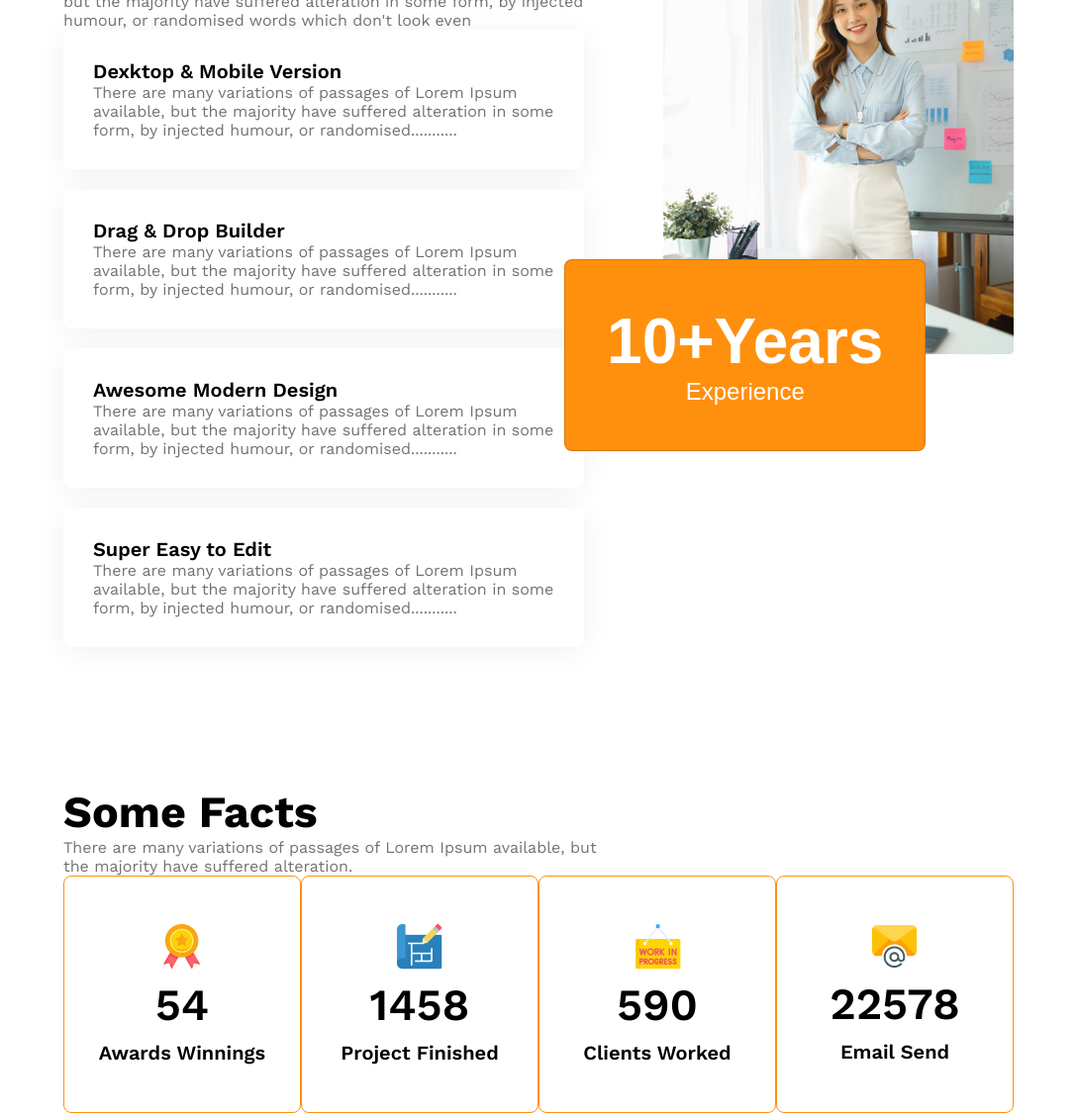
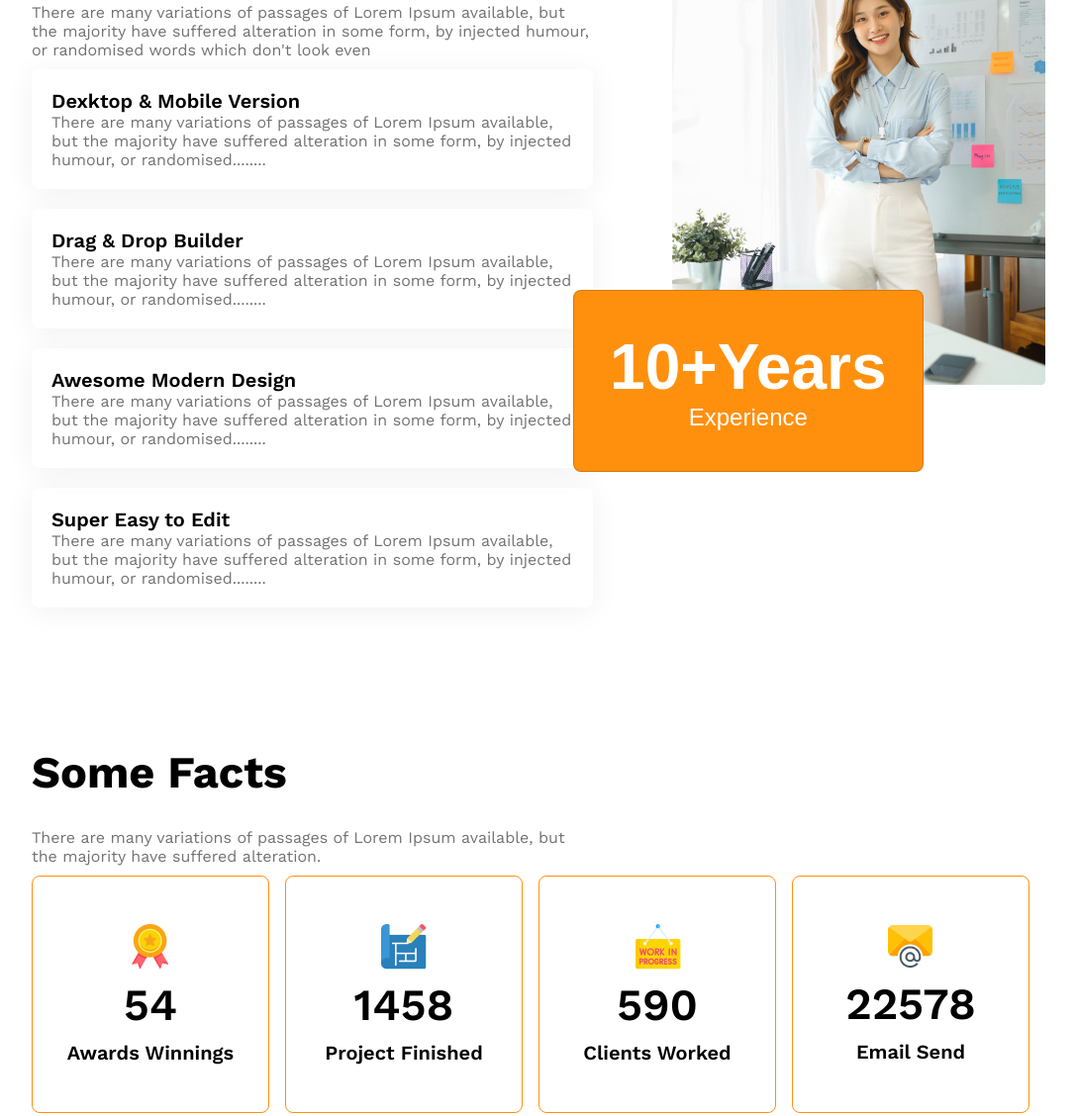
Before and after one commit to diponkorroy064-max/Responsive-Web-Design--G3-Architect-website-, a plain HTML site: page index.html in a window 1280 px wide. Shown: the part 2145-3273 px from the top of the page at 99% size, without its empty margins (96-1183 px from the left). Drawn offline with nearby package versions, Linux system fonts and the light colour scheme.

Commit message:
third commit

```diff
--- a/index.html
+++ b/index.html
@@ -38,7 +38,7 @@
     </header>
 
     <main>
-        <!-- team section start -->
+        <!-- team and our features section start -->
         <section class="teams display-flex">
             <div class="team-img-container">
                 <img src="images/team1.png" alt="team1">
@@ -48,7 +48,7 @@
             </div>
 
             <div class="our-features">
-                <h3 class="section-title"><span class="text-light-grey">Quick list</span> of Our <span
+                <h3 class="section-title"><span id="quick-list" class="text-light-grey">Quick list</span> of Our <span
                         class="text-primary">Features</span></h3>
                 <p class="feature-description text-light-grey">There are many variations of passages of Lorem Ipsum
                     available, but the majority have suffered alteration in some form,
@@ -57,7 +57,7 @@
             </div>
         </section>
 
-        <!-- features section start -->
+        <!--features section start -->
         <section class="features display-flex">
             <div>
                 <h3 id="feature-section-title" class="section-title">Features you will <br>love & enjoy</h3>
@@ -68,26 +68,30 @@
                 <!-- feature card container -->
                 <div class="feature-card">
                     <h4 class="feature-title">Dexktop & Mobile Version</h4>
-                    <p class="text-light-grey">There are many variations of passages of Lorem Ipsum available, but the majority have suffered alteration in some form,
-                    by injected humour, or randomised...........</p>
+                    <p class="text-light-grey">There are many variations of passages of Lorem Ipsum available, but the
+                        majority have suffered alteration in some form,
+                        by injected humour, or randomised........</p>
                 </div>
 
                 <div class="feature-card">
                     <h4 class="feature-title">Drag & Drop Builder</h4>
-                    <p class="text-light-grey">There are many variations of passages of Lorem Ipsum available, but the majority have suffered alteration in some form,
-                    by injected humour, or randomised...........</p>
+                    <p class="text-light-grey">There are many variations of passages of Lorem Ipsum available, but the
+                        majority have suffered alteration in some form,
+                        by injected humour, or randomised........</p>
                 </div>
 
                 <div class="feature-card">
                     <h4 class="feature-title">Awesome Modern Design</h4>
-                    <p class="text-light-grey">There are many variations of passages of Lorem Ipsum available, but the majority have suffered alteration in some form,
-                    by injected humour, or randomised...........</p>
+                    <p class="text-light-grey">There are many variations of passages of Lorem Ipsum available, but the
+                        majority have suffered alteration in some form,
+                        by injected humour, or randomised........</p>
                 </div>
 
                 <div class="feature-card">
                     <h4 class="feature-title">Super Easy to Edit</h4>
-                    <p class="text-light-grey">There are many variations of passages of Lorem Ipsum available, but the majority have suffered alteration in some form,
-                    by injected humour, or randomised...........</p>
+                    <p class="text-light-grey">There are many variations of passages of Lorem Ipsum available, but the
+                        majority have suffered alteration in some form,
+                        by injected humour, or randomised........</p>
                 </div>
             </div>
 
@@ -101,8 +105,9 @@
             </div>
         </section>
 
-        <!-- features will enjoy -->
-        <section>
+        <!--some fact will enjoy -->
+        <section id="some fact">
+            <div class="some-fact-container">
                 <h3 class="section-title">Some Facts</h3>
                 <p class="text-light-grey feature-description">There are many variations of passages of Lorem Ipsum
                     available, but the majority
@@ -123,6 +128,7 @@
                             <h5 class="fact-name">Project Finished</h5>
                         </div>
                     </div>
+
                     <div class="fact-card display-flex">
                         <div>
                             <img src="images/icons/customers.png" alt="">
@@ -130,11 +136,13 @@
                             <h5 class="fact-name">Clients Worked</h5>
                         </div>
                     </div>
+
                     <div class="fact-card display-flex">
                         <div>
                             <img src="images/icons/email.png" alt="">
                             <h4 class="fact-number">22578</h4>
                             <h5 class="fact-name">Email Send</h5>
+                        </div>
                     </div>
                 </div>
             </div>
@@ -166,4 +174,5 @@
     </footer>
 
 </body>
+
 </html>
--- a/style.css
+++ b/style.css
@@ -1,6 +1,6 @@
 @import url('https://fonts.googleapis.com/css2?family=Work+Sans:ital,wght@0,100..900;1,100..900&display=swap');
 
-*{
+* {
     margin: 0;
     padding: 0;
     box-sizing: border-box;
@@ -44,13 +44,13 @@
     border-radius: 8px;
 }
 
-.btn-primary:hover{
+.btn-primary:hover {
     cursor: pointer;
     background-color: white;
     color: #FF900E;
 }
 
-main > section {
+main>section {
     margin-top: 120px;
 }
 
@@ -94,7 +94,7 @@
     font-weight: 500;
 }
 
-.nav-link:hover{
+.nav-link:hover {
     color: #FF900E;
     font-weight: bold;
 }
@@ -136,7 +136,7 @@
 
 /* main related styles */
 main {
-    max-width: 75%;
+    max-width: 80%;
     margin: 0 auto;
 }
 
@@ -152,8 +152,8 @@
 }
 
 .our-features {
-    margin-left: 130px;
-    max-width: 530px;
+    margin-left: 30px;
+    max-width: 700px;
 }
 
 #quick-list {
@@ -168,12 +168,14 @@
 #feature-section-title {
     border-left: 5px solid #FF900E;
     padding-left: 20px;
+    margin-bottom: 10px;
 }
 
 .feature-card {
-    padding: 30px;
+    padding: 20px;
     border-radius: 8px;
     box-shadow: 0 4px 30px 0 rgb(0, 0, 0, 0.06);
+    margin-top: 10px;
     margin-bottom: 20px;
 }
 
@@ -185,7 +187,7 @@
 }
 
 #experience-badge {
-    padding: 45px 42px;
+    padding: 40px 36px;
     margin-left: -100px;
     margin-top: -100px;
 }
@@ -231,6 +233,8 @@
 
 .feature-description {
     max-width: 540px;
+    padding-top: 10px;
+    padding-bottom: 10px;
 }
 
 .facts-container {
@@ -238,8 +242,18 @@
     grid-template-columns: repeat(4, 1fr);
 }
 
+.some-fact-container {
+    margin: 0 auto;
+}
+
 
 /* sponsor related styles */
+.section-title {
+    font-size: 45px;
+    font-weight: bold;
+    padding-bottom: 20px;
+}
+
 .sponcer-info {
     max-width: 540px;
     margin: 50px auto;
@@ -257,23 +271,24 @@
 
 
 /* footer related styles */
-.footer-container{
+.footer-container {
     background-color: #FFF4E7;
     padding: 39px 200px;
-    max-width: 75%;
+    max-width: 80%;
     margin: 0 auto;
     border-radius: 8px;
     margin-bottom: 130px;
     text-align: center;
 }
 
- main{
+main {
     margin-bottom: 130px;
- }
+}
 
 
 /* reponsive media query */
 @media screen and (max-width:576px) {
+
     .navbar,
     .nav-links,
     .features,
@@ -305,6 +320,7 @@
 
 /* medium size device */
 @media screen and (min-width:576px) and (max-width:992px) {
+
     .teams,
     .features {
         flex-direction: column;
```
Lines whose indentation alone changed are shown as unchanged.
